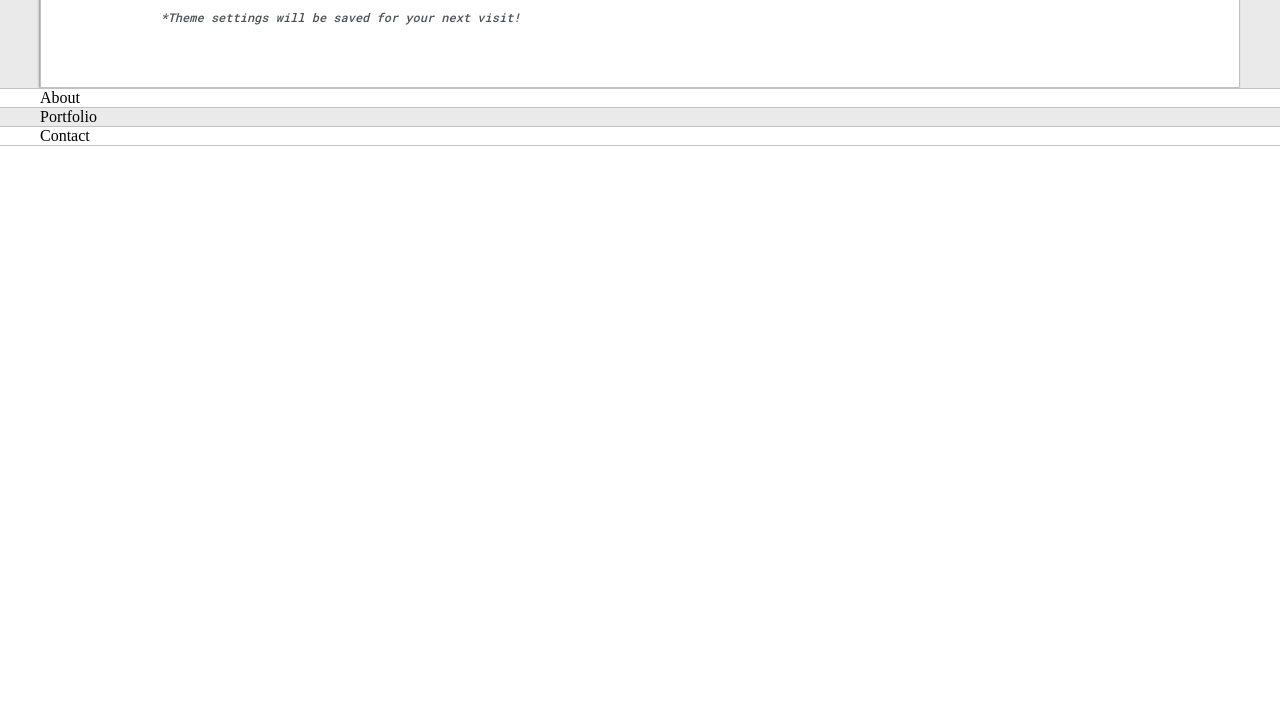
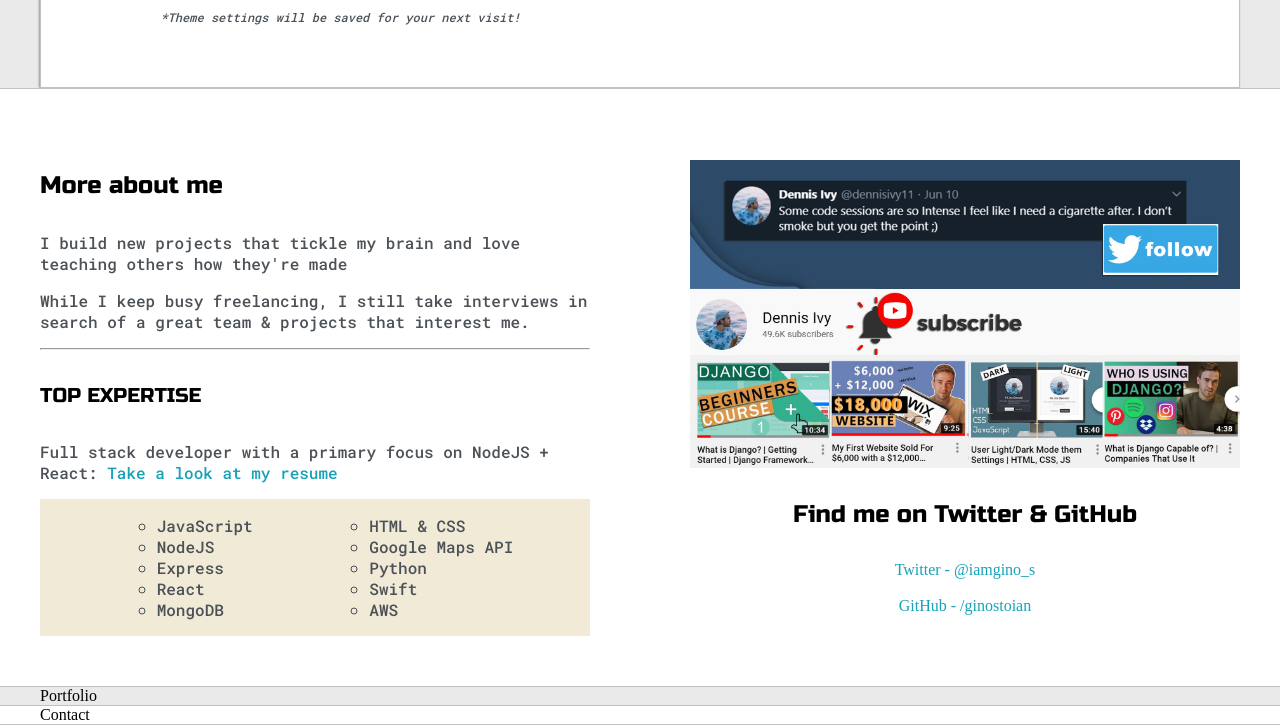
Before and after one commit to ginostoian/online-portfolio, a plain HTML site: page index.html in a window 1280 px wide. Shown: the part 592-1317 px from the top of the page. Before the commit the page ends 800 px from the top, so only its background shows below. Drawn offline with Linux system fonts and the light colour scheme.

Commit message:
add about section

```diff
--- a/default.css
+++ b/default.css
@@ -273,6 +273,37 @@ h6 { font-size: 16px; }
     }
 }
 
+
+.about-wrapper {
+    display: grid;
+    grid-template-columns: repeat(auto-fit, minmax(320px, 1fr));
+    gap: 100px;
+    padding-top: 50px;
+    padding-bottom: 50px;
+}
+
+#skills {
+    display: flex;
+    justify-content: space-evenly;
+    background-color: var(--preview-shadow);
+}
+
+#skills ul {
+    list-style: circle;
+}
+
+.social {
+    display: grid;
+    align-content: center;
+    text-align: center;
+}
+
+.social-img {
+    width: 100%;
+}
+
+
+
 @media screen and (max-width: 450px) {
     .preview-shadow {
         background-color: var(--preview-shadow);
--- a/index.html
+++ b/index.html
@@ -80,7 +80,61 @@
 
     <section class="section-type-2">
         <div class="main-container">
-            About
+
+            <div class="about-wrapper">
+                <div class="about-me">
+
+                    <h4>More about me</h4>
+
+                    <p>I build new projects that tickle my brain and love teaching others how they're made</p>
+
+                    <p>While I keep busy freelancing, I still take interviews in search of a great team & projects that
+                        interest me.</p>
+
+                    <hr>
+
+                    <h5>TOP EXPERTISE</h5>
+
+                    <p>Full stack developer with a primary focus on NodeJS + React: <a href="https://ginostoian.me"
+                            target="_blank">Take a
+                            look at my resume</a>
+                    </p>
+
+                    <div id="skills">
+
+                        <ul>
+                            <li>JavaScript</li>
+                            <li>NodeJS</li>
+                            <li>Express</li>
+                            <li>React</li>
+                            <li>MongoDB</li>
+                        </ul>
+
+                        <ul>
+                            <li>HTML & CSS</li>
+                            <li>Google Maps API</li>
+                            <li>Python</li>
+                            <li>Swift</li>
+                            <li>AWS</li>
+                        </ul>
+
+                    </div>
+
+                </div>
+
+                <div class="social">
+
+                    <img class="social-img" src="/images/follow.jpeg" alt="">
+
+                    <h4>Find me on Twitter & GitHub</h4>
+
+                    <a href="https://twitter.com/iamgino_s" target="_blank">Twitter - @iamgino_s</a>
+                    <br>
+                    <a href="https://github.com/ginostoian" target="_blank">GitHub - /ginostoian</a>
+                </div>
+
+            </div>
+
         </div>
     </section>
 
```
Also changed, not shown: images/social.JPG (added), 2 other files.
